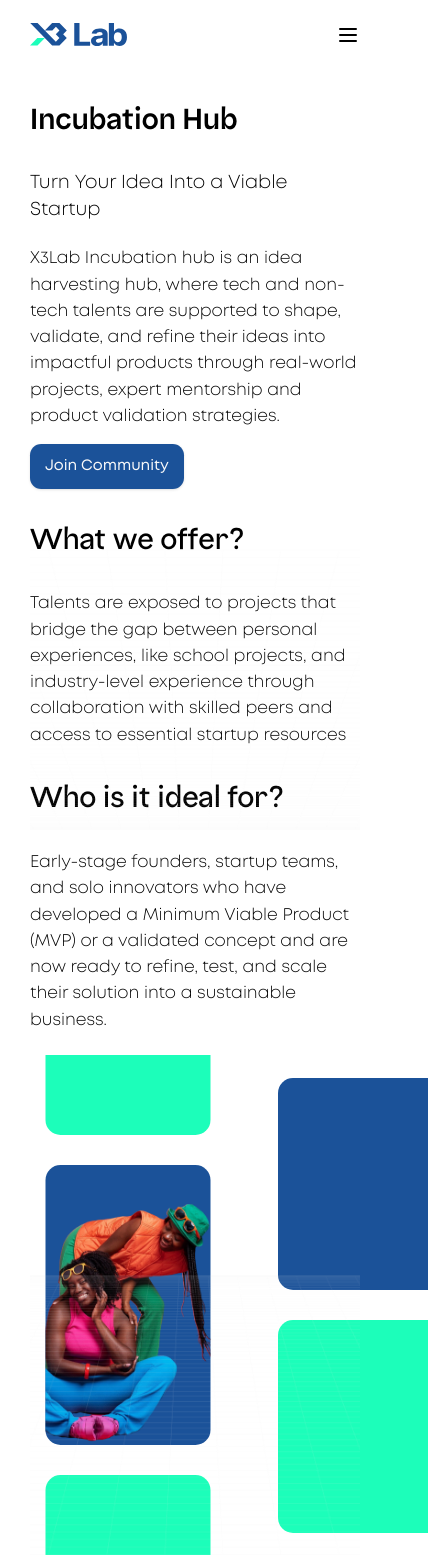
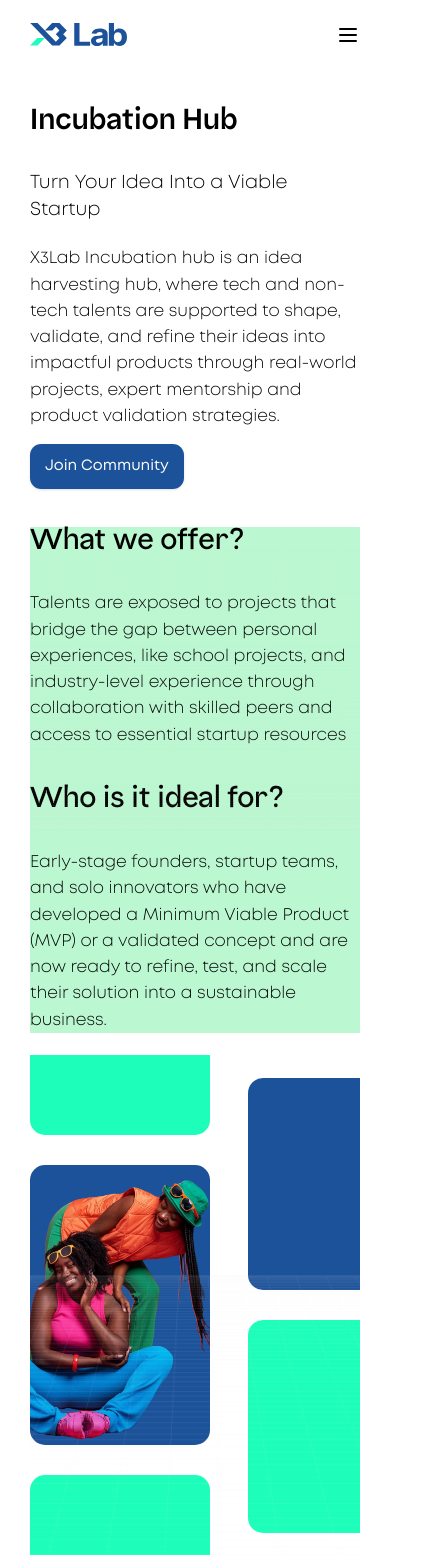
Before and after one commit to akyndev/X3-lab, a Next.js app: page /incubator-hub in a window 390 px wide. Shown: the top 1568 px of the page, 428 px wide, since content can reach past the window. Built offline with nearby package versions, Linux system fonts and the light colour scheme.

Commit message:
incubator page

```diff
--- a/src/app/incubator-hub/page.tsx
+++ b/src/app/incubator-hub/page.tsx
@@ -29,7 +29,7 @@ const IncubatorHub = () => {
       </div>
 
       <div className="flex flex-col lg:flex-row space-y-6 items-center justify-between relative">
-        <div className="lg:space-y-14 lg:w-6/12 space-y-10">
+        <div className="lg:space-y-14 lg:w-6/12 space-y-10 bg-green-200">
           <Development
             label="What we offer?"
             description="Talents are exposed to projects that bridge the gap between personal experiences, like school projects, and industry-level experience through collaboration with skilled peers and access to essential startup resources"
@@ -40,10 +40,10 @@ const IncubatorHub = () => {
           />
         </div>
 
-        <div className="relative flex lg:h-[610px] h-[500px] flex-row items-center gap-8 justify-center overflow-hidden px-8">
-          <div className="space-y-8 translate-x-14 lg:translate-x-24">
-            <div className="bg-[#1CFEBA] w-44 lg:w-56 h-72 rounded-2xl"></div>
-            <div className="bg-[#1B5299] w-44 lg:w-56 h-[280px] lg:h-[320px] rounded-2xl relative">
+        <div className="relative flex lg:h-[610px] h-[500px] items-center gap-10 overflow-hidden w-full    lg:justify-end">
+          <div className="space-y-8">
+            <div className="bg-[#1CFEBA] w-48 lg:w-56 h-72 rounded-2xl"></div>
+            <div className="bg-[#1B5299] w-48 lg:w-56 h-[280px] lg:h-[320px] rounded-2xl relative">
               <div className="absolute -bottom-4 flex items-center justify-center">
                 <Image
                   src={"/hub-image.png"}
@@ -53,11 +53,11 @@ const IncubatorHub = () => {
                 />
               </div>
             </div>
-            <div className="bg-[#1CFEBA] w-44 lg:w-56 h-72 rounded-2xl"></div>
+            <div className="bg-[#1CFEBA] w-48 lg:w-56 h-72 rounded-2xl"></div>
           </div>
-          <div className="space-y-8 h-full flex-1 flex flex-col translate-x-24 py-6">
-            <div className="bg-[#1B5299] w-56 flex-1 rounded-2xl"></div>
-            <div className="bg-[#1CFEBA] w-56 flex-1 rounded-2xl"></div>
+          <div className="space-y-8 h-full flex-1 lg:flex-none  flex flex-col py-6 lg:w-max   ">
+            <div className="bg-[#1B5299] w-full lg:w-52 max-w-52 flex-1 rounded-l-2xl"></div>
+            <div className="bg-[#1CFEBA] w-full lg:w-52 max-w-52 flex-1 rounded-l-2xl"></div>
           </div>
         </div>
 
```
